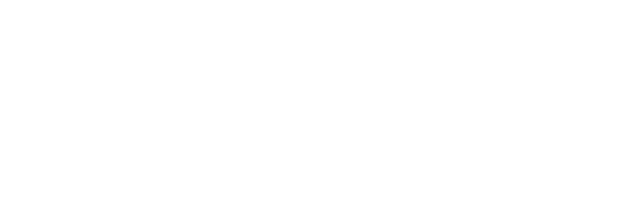
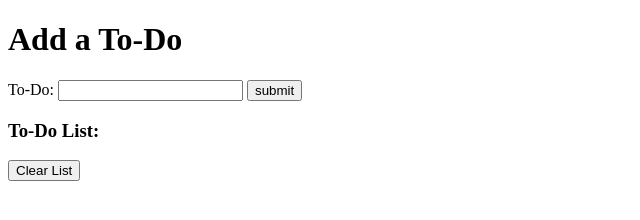
Before and after one commit to SharonaYoung/forms-assessment, a plain HTML site: page index.html in a window 1280 px wide. Shown: the whole page, without its empty margins (0-640 px from the left). Drawn offline with Linux system fonts and the light colour scheme.

Commit message:
updated html

```diff
--- a/index.html
+++ b/index.html
@@ -7,6 +7,16 @@
     <title>Forms Assessment Sharona Y</title>
   </head>
   <body>
+    <header>
+      <h1>Add a To-Do</h1>
+    </header>
+    <form>
+      <label for="todo">To-Do: </label>
+      <input type="text" id="todo" />
+      <button type="submit">submit</button>
+    </form>
+    <h3>To-Do List:</h3>
+    <button id="clear">Clear List</button>
     <script src="main.js"></script>
   </body>
 </html>
```
